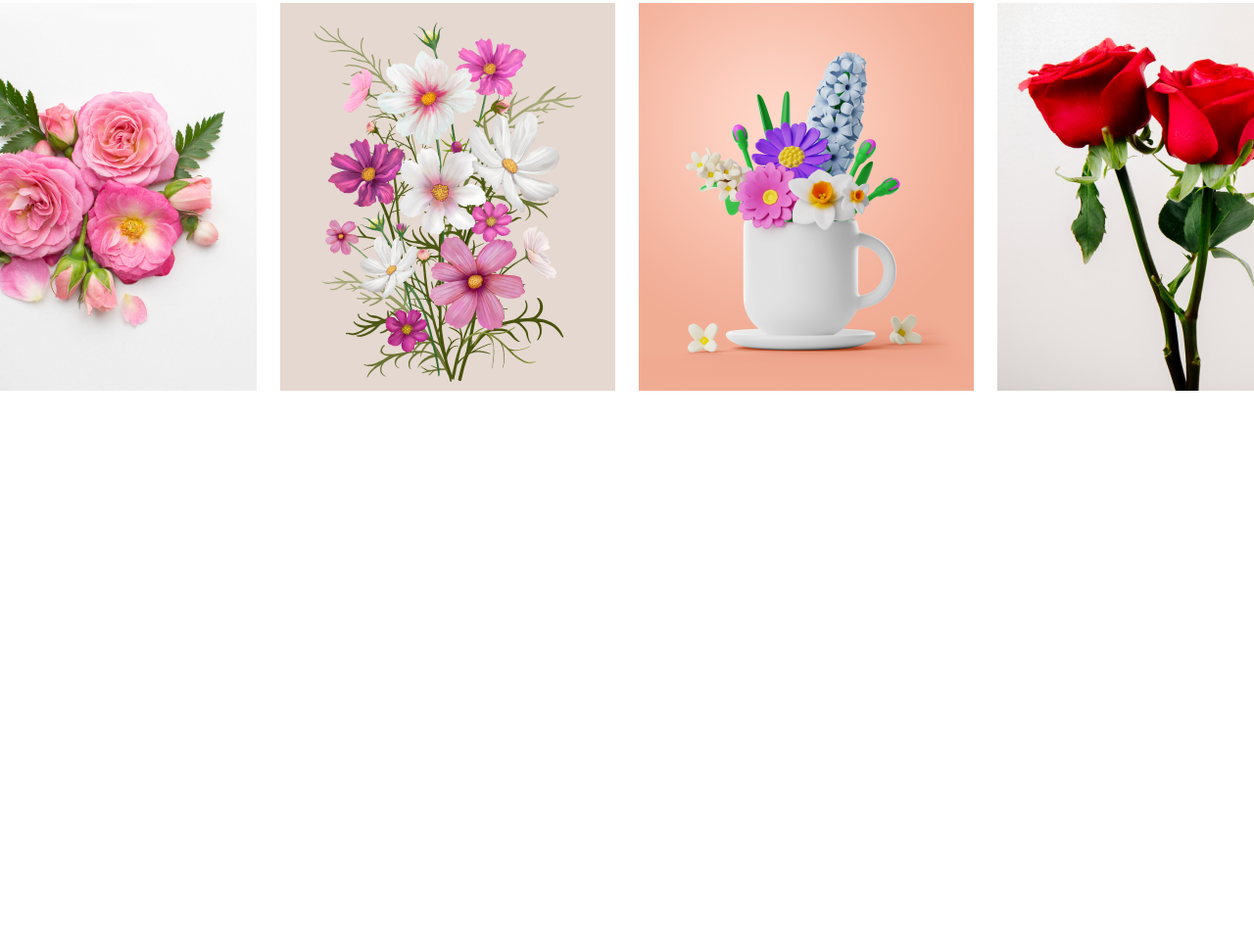
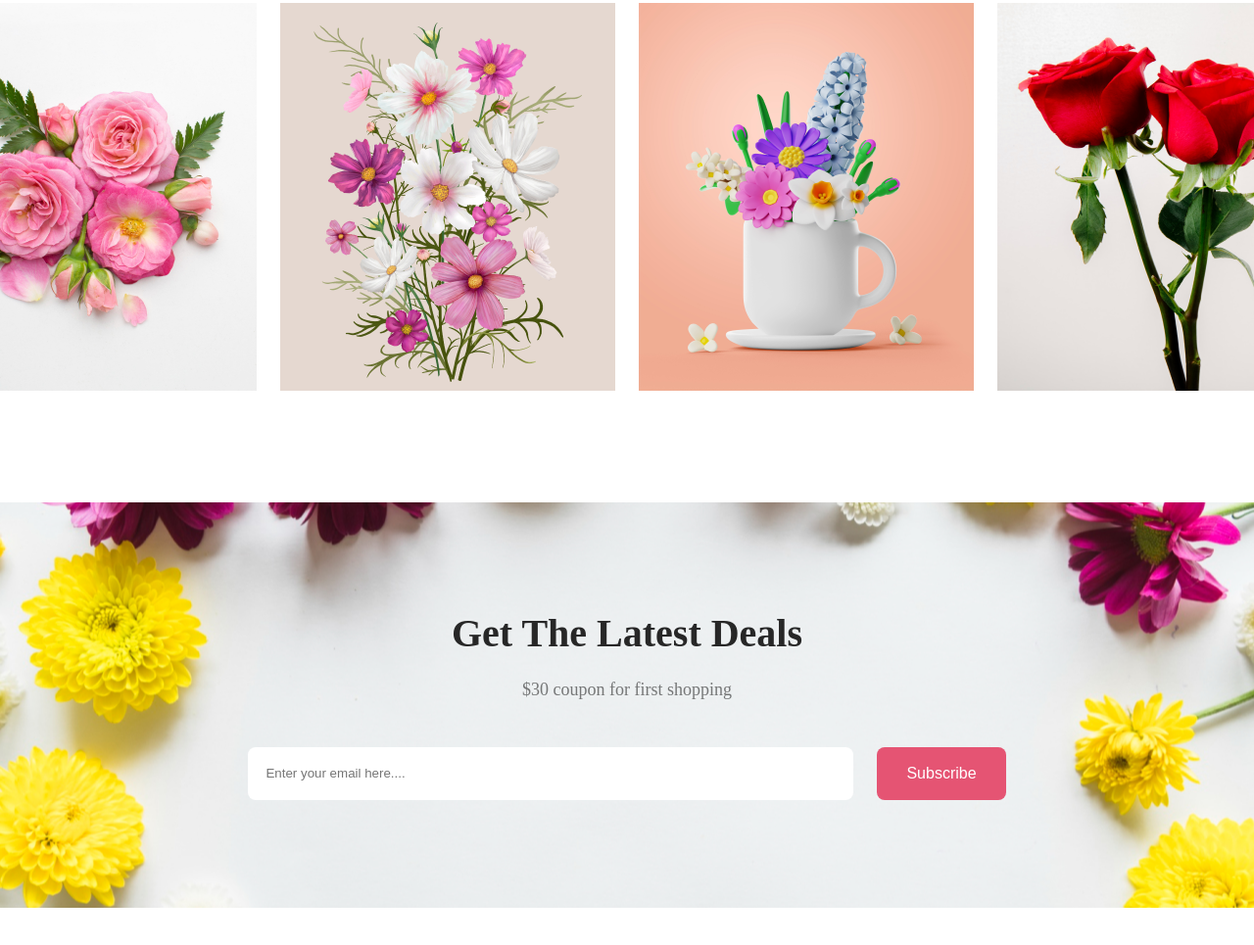
Before and after one commit to antubhatta/practice-project-four, a plain HTML site: page index.html in a window 1280 px wide. Shown: the part 2725-3690 px from the top of the page at 98% size. Before the commit the page ends 3128 px from the top, so only its background shows below. Drawn offline with Linux system fonts and the light colour scheme.

```diff
--- a/index.html
+++ b/index.html
@@ -106,6 +106,17 @@
                 </div>
             </div>
         </section>
+        <!-- coupon section -->
+        <section class="coupon-container">
+            <h3 class="coupon-title">Get The Latest Deals</h3>
+            <p class="coupon-desc">$30 coupon for first shopping</p>
+            <form action="">
+                <div class="s-form">
+                    <input class="input-text" type="text" placeholder="Enter your email here...." name="" id="">
+                    <button class="btn-primary btn-submit">Subscribe</button>
+                </div>
+            </form>
+        </section>
     </main>
     <footer>
 
--- a/style.css
+++ b/style.css
@@ -188,8 +188,52 @@ text-align: center;
     display: flex;
     gap: 24px;
     justify-content: center;
+    margin-bottom: 110px;
 }
 .instagram-container{
     max-width: 1140px;
     margin: 0 auto;
+
 }
+/* coupon section */
+.coupon-container{
+    background-image: url("../Flower Asset/Rectangle\ 9.png");
+    background-repeat: no-repeat;
+    /* max-width: 1900px;
+    margin: 0 auto; */
+    background-position: center;
+    margin-bottom: 110px;
+}
+.coupon-title{
+    color: rgb(39, 39, 39);
+font-size: 40px;
+font-weight: 800;
+text-align: center;
+padding-top: 110px;
+margin-bottom: 24px;
+}
+.coupon-desc{
+    color: rgba(39, 39, 39, 0.6);
+font-size: 18px;
+font-weight: 400;
+padding-bottom: 48px;
+text-align: center;
+}
+.input-text{
+    border-radius: 8px;
+background: rgb(255, 255, 255);
+width: 600px;
+padding: 18px 0px 18px 18px;
+border: 0;
+margin-right: 24px;
+margin-bottom:110px;
+
+}
+.s-form{
+    display: flex;
+    justify-content: center;
+}
+.btn-submit{
+    padding: 18px 30px 18px 30px;
+    margin-bottom:110px;
+}
```
